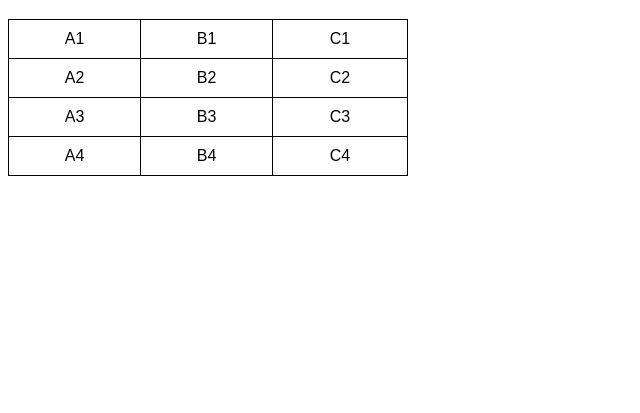
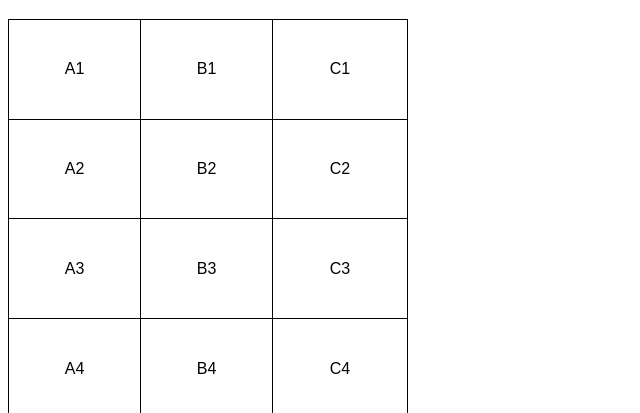
Before and after one commit to jottabkz/html-css, a plain HTML site: page exercicios/ex023/tabela001.html in a window 1280 px wide. Shown: the part 61-474 px from the top of the page, without its empty margins (0-640 px from the left). Drawn offline with Linux system fonts and the light colour scheme.

Commit message:
update tabela001

```diff
--- a/exercicios/ex023/tabela001.html
+++ b/exercicios/ex023/tabela001.html
@@ -11,12 +11,14 @@
 
         table {
             width: 400px;
+            height: 400px;
             border-collapse: collapse;
 
-            & td, th {
+            & td {
                 border: 1px solid #000;
                 padding: 10px;
-                text-align: center;
+                text-align: center; <!--Alinhamento Horizontal-->
+                vertical-align: middle; <!--Alinhamento Vertical-->
             }
         }
     </style>
```
